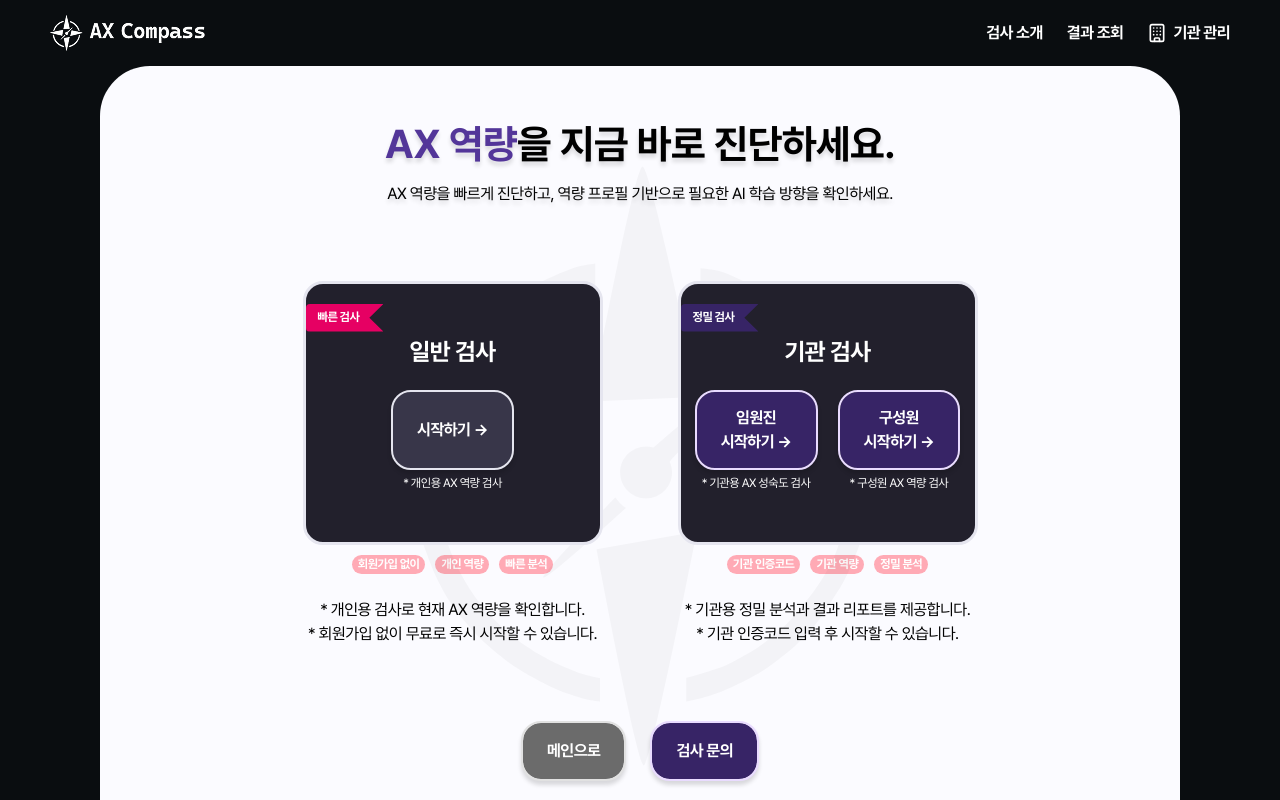
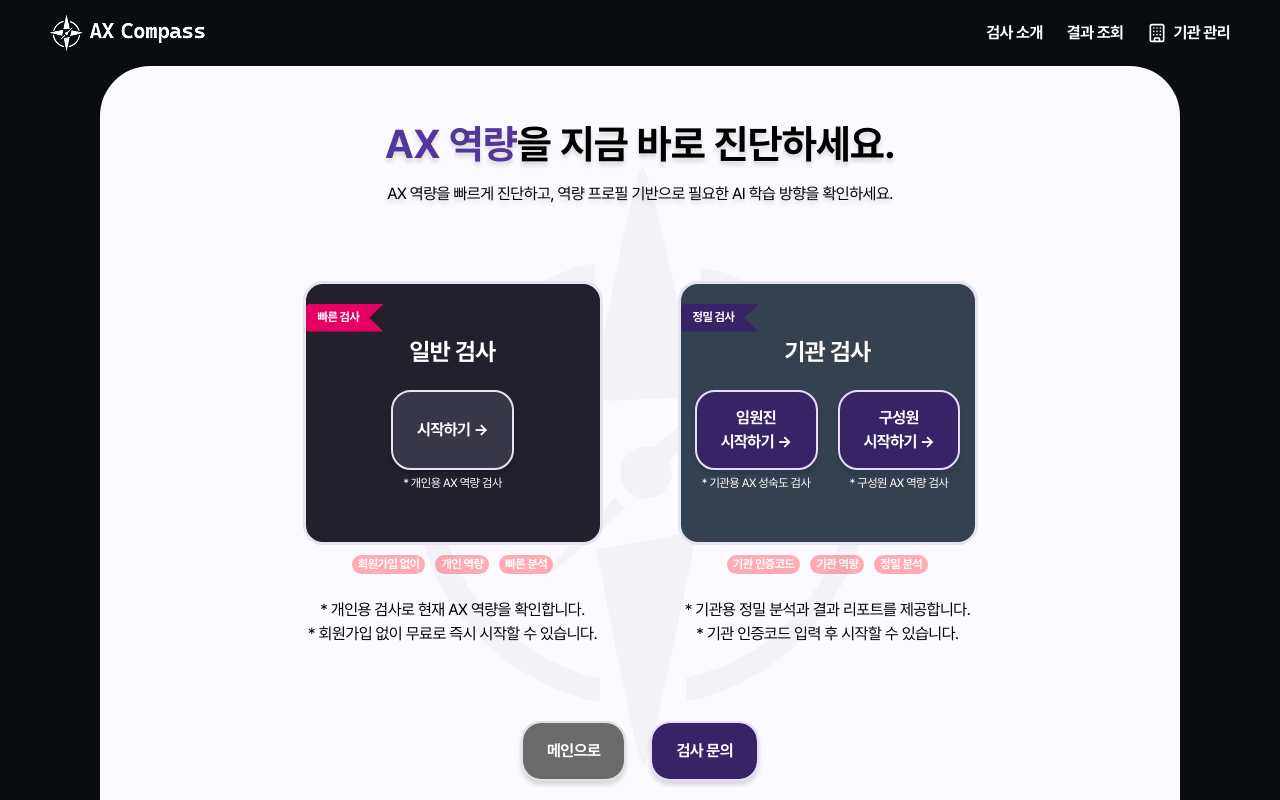
Before and after one commit to helloworldlabs-projects/AX-Compass, a Next.js app: page /assessment in a window 1280 px wide. Shown: the top 800 px of the page. Built offline with nearby package versions, Linux system fonts and the light colour scheme.

Commit message:
fix(qa04): 기관 검사 카드 bg 수정

```diff
--- a/app/assessment/page.tsx
+++ b/app/assessment/page.tsx
@@ -84,7 +84,7 @@ export default function AssessmentPage() {
           </div>
         </div>
         <div className="flex w-[300px] flex-col gap-1.5 lg:gap-2.5">
-          <div className="bg-special-navy-700 rounded-card border-special-navy-100 relative flex flex-col items-center justify-center gap-2.5 border-3 py-[50px] lg:gap-[20px]">
+          <div className="bg-special-dark-blue-500 rounded-card border-special-navy-100 relative flex flex-col items-center justify-center gap-2.5 border-3 py-[50px] lg:gap-[20px]">
             <div className="txt-c2-bold absolute top-2.5 left-0 flex items-center rounded-l-[4px] bg-purple-800 py-1.5 pr-6 pl-3 text-white [clip-path:polygon(0_0,100%_0,calc(100%-14px)_50%,100%_100%,0_100%)] lg:top-5">
               정밀 검사
             </div>
```
